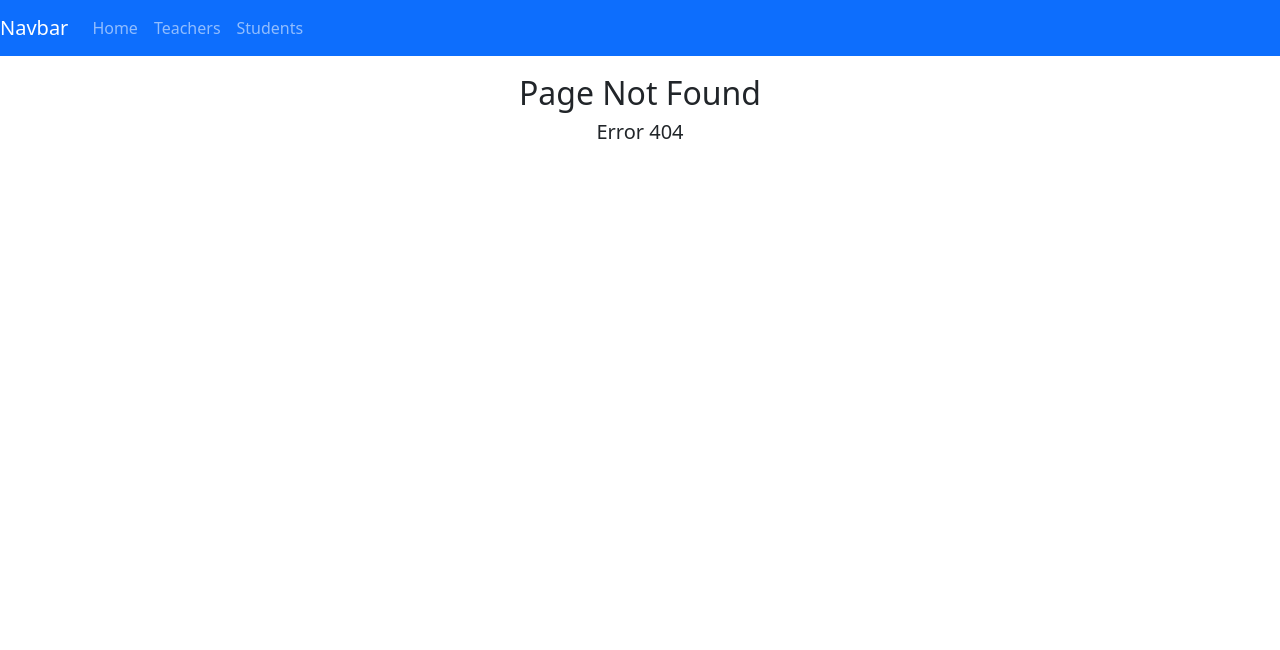
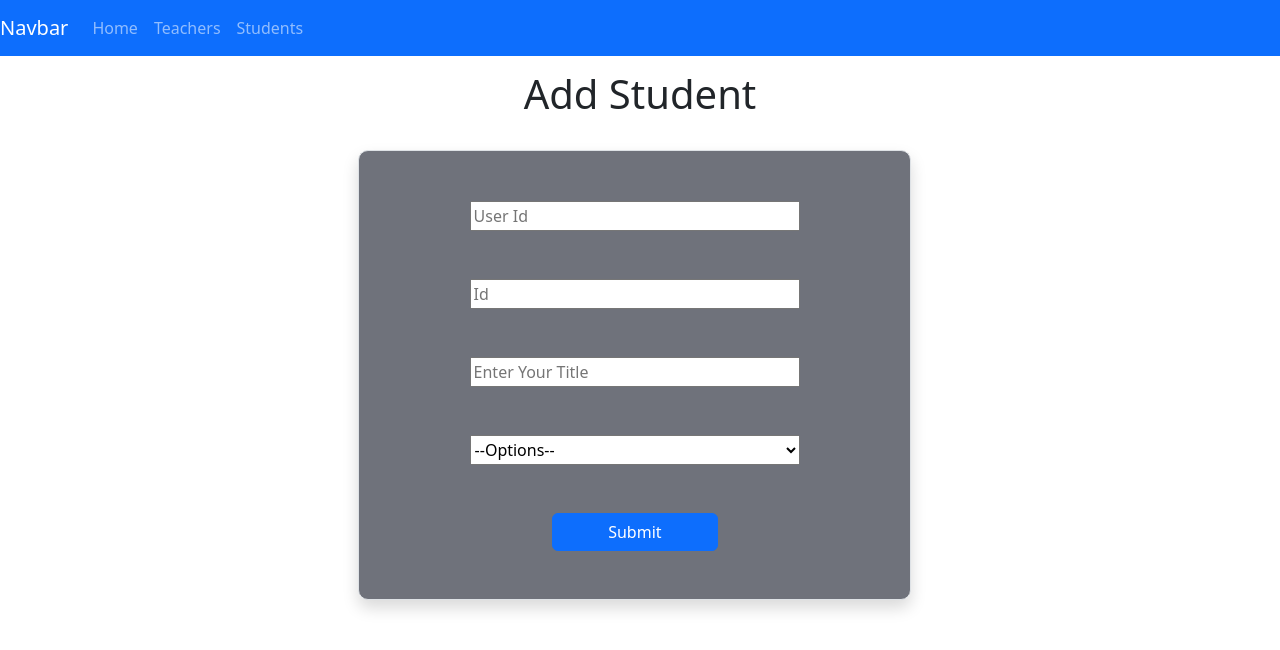
Before and after one commit to Vishal87BHAI/Project, a React (Create React App) app: page /Addstudent in a window 1280 px wide. Before the commit this address had no page. Shown: the top 650 px of the page. Built offline with nearby package versions, Linux system fonts and the light colour scheme.

Commit message:
first commit

```diff
--- a/src/App.js
+++ b/src/App.js
@@ -9,6 +9,8 @@ import Error from './component/Error';
 import Teacherviewform from './component/Teacherviewform';
 import Studentview from './component/Studentview';
 import { propTypes } from 'react-bootstrap/esm/Image';
+import Addstudent from './component/Addstudent';
+import AddTeacher from './component/AddTeacher';
 
 
 function App() {
@@ -22,6 +24,8 @@ function App() {
           <Route path='/Students' element={<Students />} />
           <Route path='/Teacherviewform/:id' element={<Teacherviewform />} />
           <Route path='/Studentview/:id' element={<Studentview />} />
+          <Route path='/Addstudent' element={<Addstudent />} />
+          <Route path='/AddTeacher' element={<AddTeacher />} />
           <Route path='*' element={<Error />} />
         </Routes>
       </BrowserRouter>
--- /dev/null
+++ b/src/component/AddTeacher.js
@@ -0,0 +1,29 @@
+import {Link} from 'react-router-dom'
+
+function AddTeacher() {
+
+    function handlesubmit(e)
+    {
+        e.preventDefault();
+        alert("submitted")
+    }
+
+    return (
+        <div style={{ marginTop: "70px" }}>
+            <h1>Add Teacher</h1><br />
+            <div style={{ marginLeft: "28%" }}>
+                <form className="form border shadow form-hover" onSubmit={handlesubmit} style={{ height: "450px", width: "60%", backgroundColor: "rgba(110, 113, 122, 0.993)", borderRadius: "10px" }}>
+                    <div style={{ marginTop: "50px" }}>
+                        <input type="text" style={{ width: "60%" }} placeholder="Id" /><br /><br /><br />
+                        <input type="text" style={{ width: "60%" }} placeholder="Enter Your Name" /><br /><br /><br />
+                        <input type="text" style={{ width: "60%" }} placeholder="Enter Your Email" /><br /><br /><br />
+                        <input type="text" style={{ width: "60%" }} placeholder="Enter Your Website" /><br /><br /><br/>
+                        <button className="btn btn-primary" style={{width:"30%"}}>Submit</button>
+                    </div>
+                </form>
+            </div>
+        </div>
+    )
+}
+
+export default AddTeacher;
--- /dev/null
+++ b/src/component/Addstudent.js
@@ -0,0 +1,33 @@
+import {Link} from 'react-router-dom'
+
+function Addstudent() {
+
+    function handlesubmit(e)
+    {
+        e.preventDefault();
+        alert("submitted")
+    }
+
+    return (
+        <div style={{ marginTop: "70px" }}>
+            <h1>Add Student</h1><br />
+            <div style={{ marginLeft: "28%" }}>
+                <form className="form border shadow form-hover" onSubmit={handlesubmit} style={{ height: "450px", width: "60%", backgroundColor: "rgba(110, 113, 122, 0.993)", borderRadius: "10px" }}>
+                    <div style={{ marginTop: "50px" }}>
+                        <input className="inactive" type="text" style={{ width: "60%" }} placeholder="User Id" /><br /><br /><br />
+                        <input className="inactive" type="text" style={{ width: "60%" }} placeholder="Id" /><br /><br /><br />
+                        <input type="text" style={{ width: "60%" }} placeholder="Enter Your Title" /><br /><br /><br />
+                        <select style={{ width: "60%", height: "30px" }}>
+                            <option>--Options--</option>
+                            <option>In Progress</option>
+                            <option>Complete</option>
+                        </select><br /><br /><br/>
+                        <button className="btn btn-primary" style={{width:"30%"}}>Submit</button>
+                    </div>
+                </form>
+            </div>
+        </div>
+    )
+}
+
+export default Addstudent;
--- a/src/component/Students.js
+++ b/src/component/Students.js
@@ -66,7 +66,7 @@ function Students(Props) {
                         )
                     }
                 </select>
-                <Button style={{ float: "right", marginRight: "5px", marginTop: "1px" }}>Add Student</Button>
+                <Link to={"/Addstudent"}><Button style={{ float: "right", marginRight: "5px", marginTop: "1px" }}>Add Student</Button></Link>
             </div>
             <br />
             <table class="table border shadow table-hover">
--- a/src/component/Teachers.js
+++ b/src/component/Teachers.js
@@ -53,7 +53,7 @@ class Teachers extends React.Component {
         // }
 
         function handlesort(e) {
-            this.setState({ sort1: (e.target.value) })
+            this.setState({ sort1: e.target.value })
             fetch("https://jsonplaceholder.typicode.com/users?_sort=" + e.target.value + "&_order=asc").then((result) => {
                 result.json().then((resp) => {
                     this.setState({ data: (resp) })
@@ -75,7 +75,7 @@ class Teachers extends React.Component {
                             )
                         }
                     </select>
-                    <Button style={{ float: "right", marginRight: "10px", marginTop: "1px" }}>Add Teacher</Button>
+                    <Link to={"/AddTeacher"}><Button style={{ float: "right", marginRight: "10px", marginTop: "1px" }}>Add Teacher</Button></Link>
                 </div>
                 <br />
                 <table class="table border shadow table-hover">
```
